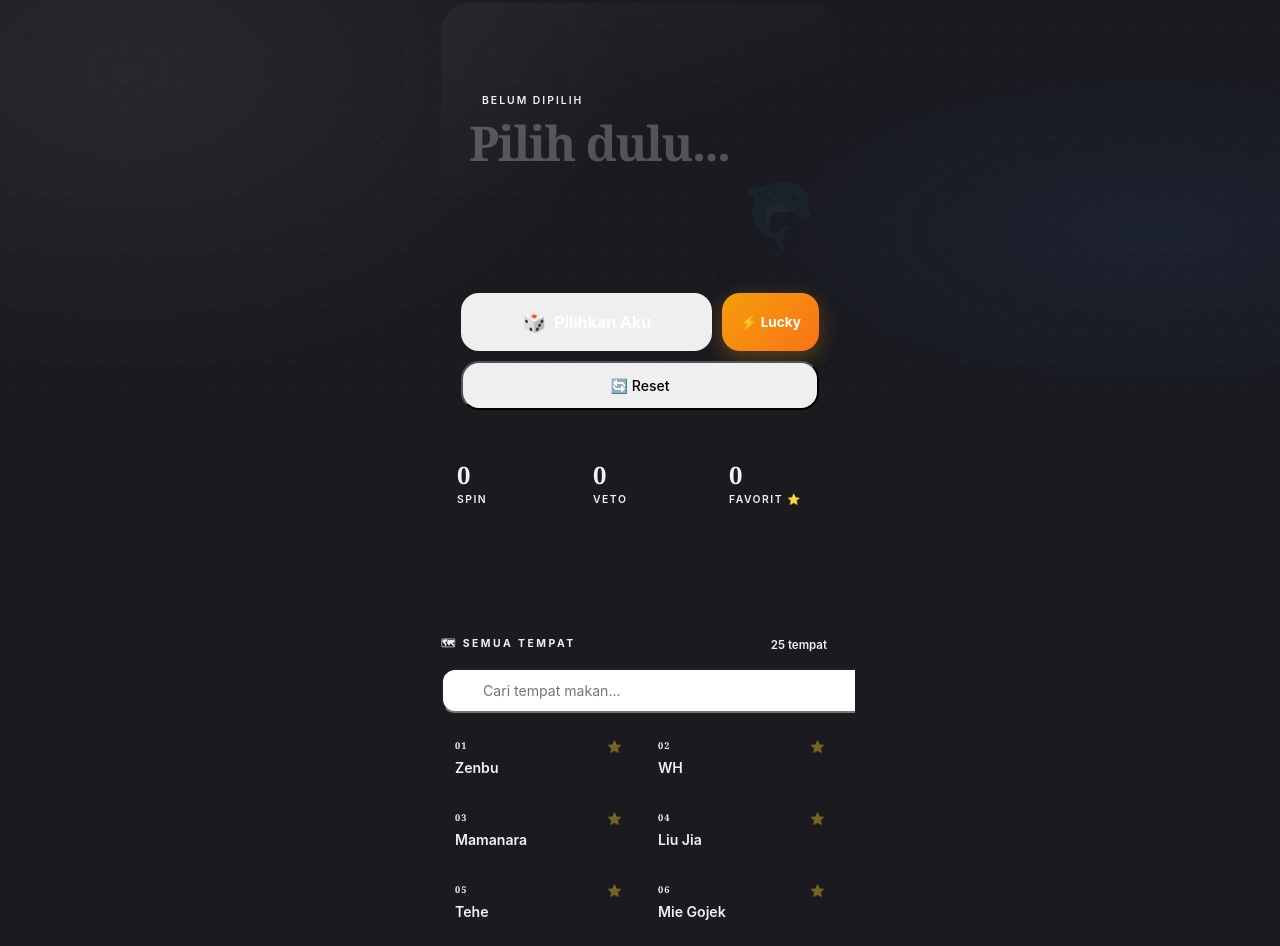
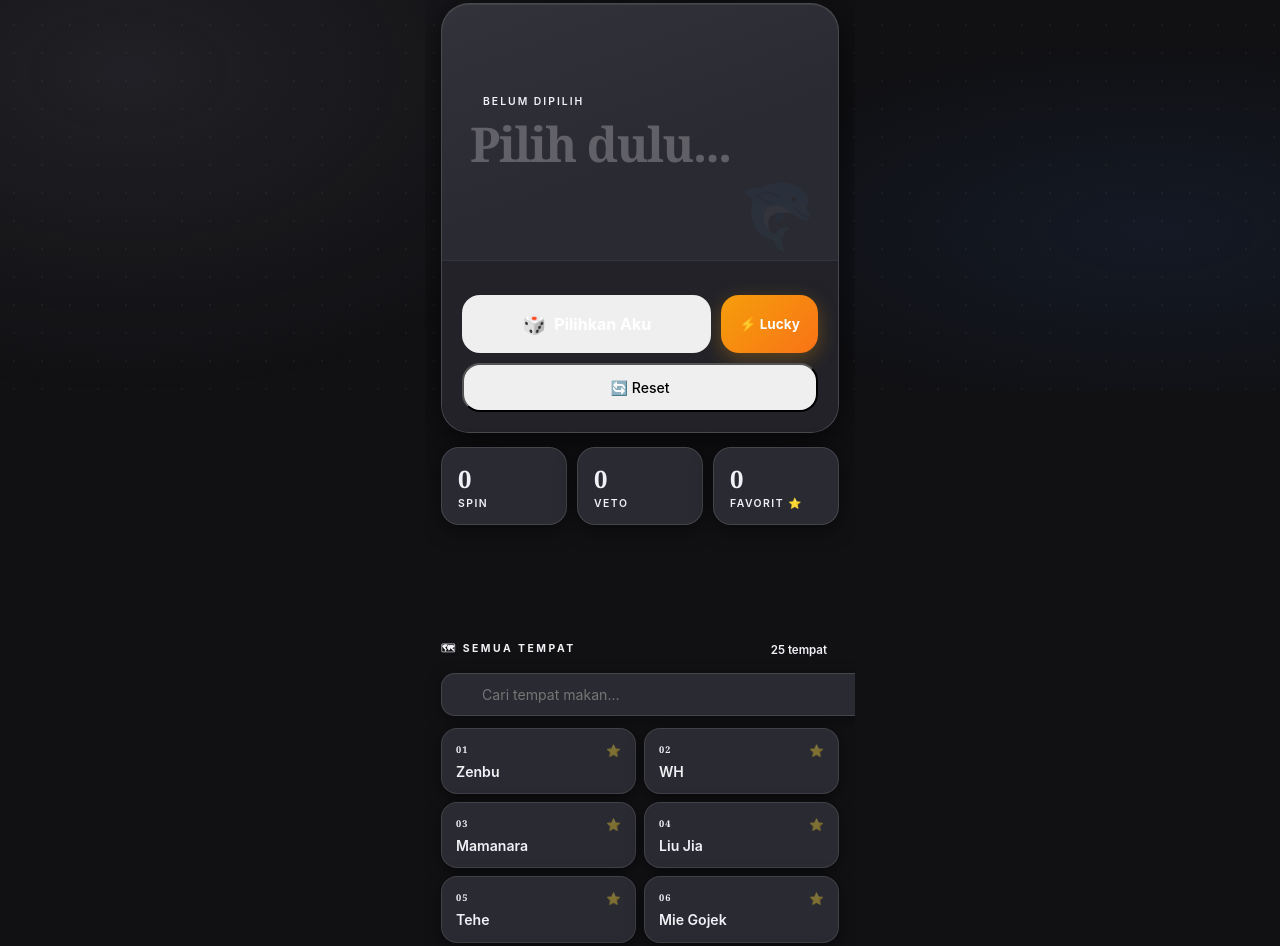
Before and after one commit to VinkentG/miniproject, a plain HTML site: page makanapa.html in a window 1280 px wide. Shown: the part 409-1355 px from the top of the page. Drawn offline with Linux system fonts and the light colour scheme.

Commit message:
Update makanapa.html

```diff
--- a/makanapa.html
+++ b/makanapa.html
@@ -11,37 +11,38 @@
 <link rel="preconnect" href="https://fonts.gstatic.com" crossorigin>
 <link href="https://fonts.googleapis.com/css2?family=Syne:wght@700;800&family=Outfit:wght@300;400;500;600;700&display=swap" rel="stylesheet">
 <!-- Critical: prevent white flash before CSS loads -->
-<style>html,body{background:#1a1a1f!important;color:#f0f0f5!important}</style>
+<style>html,body{background:#111114!important;color:#f0f0f5!important}</style>
 <style>
 :root {
-  --bg: #1a1a1f;
-  --surface: #242429;
-  --surface2: #2e2e35;
-  --card: #28282f;
+  --bg: #111114;
+  --surface: #2a2a32;
+  --surface2: #323238;
+  --card: #2a2a32;
   --blue: #3b82f6;
   --blue2: #60a5fa;
   --blue-dim: rgba(59,130,246,0.15);
   --blue-glow: rgba(59,130,246,0.3);
   --grey: #c4c4cc;
-  --grey-lt: #8888a0;
-  --border: rgba(255,255,255,0.08);
-  --border2: rgba(255,255,255,0.08);
+  --grey-lt: #9090a8;
+  --border: rgba(255,255,255,0.12);
+  --border2: rgba(255,255,255,0.1);
   --ink: #f0f0f5;
   --ink2: #d0d0da;
   --green: #22c55e;
   --orange: #f59e0b;
   --red: #ef4444;
-  --shadow: 0 8px 32px rgba(0,0,0,0.5);
+  --shadow: 0 4px 24px rgba(0,0,0,0.6);
+  --shadow-lg: 0 8px 40px rgba(0,0,0,0.7);
   --shadow-blue: 0 8px 32px rgba(59,130,246,0.25);
 }
 
 - { margin:0; padding:0; box-sizing:border-box; -webkit-tap-highlight-color:transparent; }
   html {
   scroll-behavior:smooth;
-  background: #1a1a1f;
+  background: #111114;
   }
   body {
-  background: #1a1a1f;
+  background: #111114;
   background: var(–bg);
   color: #f0f0f5;
   color: var(–ink);
@@ -179,11 +180,11 @@ box-shadow: 0 4px 16px rgba(59,130,246,.35);
 /* ── MAIN SPIN CARD ── */
 .spin-card {
 margin-top: 16px;
-background: var(–surface);
-border: 1px solid var(–border);
+background: #2a2a32;
+border: 1.5px solid rgba(255,255,255,0.14);
 border-radius: 28px;
 overflow: hidden;
-box-shadow: var(–shadow);
+box-shadow: 0 8px 40px rgba(0,0,0,0.7), 0 1px 0 rgba(255,255,255,0.07) inset;
 opacity: 0; animation: fadeUp .6s .3s ease forwards;
 position: relative;
 }
@@ -273,7 +274,8 @@ transition: all .2s; display: flex; align-items: center; gap: 5px;
 /* SPIN ACTIONS */
 .spin-actions {
 padding: 16px 20px 20px;
-background: var(–surface2);
+background: #222228;
+border-top: 1px solid rgba(255,255,255,0.08);
 display: flex; flex-direction: column; gap: 10px;
 }
 .btn-row { display: flex; gap: 10px; }
@@ -341,9 +343,11 @@ display: flex; gap: 10px; margin-top: 14px;
 opacity: 0; animation: fadeUp .6s .4s ease forwards;
 }
 .stat-tile {
-flex: 1; background: var(–surface); border: 1px solid var(–border2);
+flex: 1; background: #2a2a32;
+border: 1.5px solid rgba(255,255,255,0.12);
 border-radius: 18px; padding: 14px 16px;
 display: flex; flex-direction: column; gap: 2px;
+box-shadow: 0 4px 20px rgba(0,0,0,0.55);
 }
 .stat-num { font-family:‘Syne’,Georgia,serif; font-size:1.5rem; font-weight:800; color:var(–ink); letter-spacing:-1px; }
 .stat-lbl { font-size:.65rem; font-weight:600; text-transform:uppercase; letter-spacing:1.5px; color:var(–grey); }
@@ -408,10 +412,11 @@ content: ‘🔍’; position: absolute; left: 14px; top: 50%; transform: transl
 font-size: .85rem; pointer-events: none;
 }
 .search-input {
-width: 100%; background: var(–surface); border: 1.5px solid var(–border2);
+width: 100%; background: #2a2a32; border: 1.5px solid rgba(255,255,255,0.12);
 border-radius: 14px; padding: 12px 14px 12px 40px;
 font-size: .88rem; font-family: ‘Outfit’, -apple-system, BlinkMacSystemFont, ‘Segoe UI’, sans-serif; color: var(–ink);
 outline: none; transition: border-color .2s;
+box-shadow: 0 4px 16px rgba(0,0,0,0.4);
 }
 .search-input:focus { border-color: var(–blue); }
 .search-input::placeholder { color: var(–grey); }
@@ -421,11 +426,12 @@ outline: none; transition: border-color .2s;
 display: grid; grid-template-columns: 1fr 1fr; gap: 8px;
 }
 .f-card {
-background: var(–surface); border: 1.5px solid var(–border2); border-radius: 16px;
+background: #2a2a32; border: 1.5px solid rgba(255,255,255,0.1); border-radius: 16px;
 padding: 14px 14px 12px; cursor: default;
 transition: all .25s cubic-bezier(.34,1.56,.64,1);
 opacity: 0; transform: translateY(12px);
 position: relative; overflow: hidden;
+box-shadow: 0 4px 16px rgba(0,0,0,0.5);
 -webkit-tap-highlight-color: transparent;
 }
 .f-card.loaded { opacity:1; transform:translateY(0); }
@@ -468,9 +474,11 @@ font-weight: 700; letter-spacing: 2px; text-transform: uppercase;
 
 /* FEAT CARD */
 .feat-card {
-background: var(–surface); border: 1px solid var(–border2);
+background: #2a2a32;
+border: 1.5px solid rgba(255,255,255,0.11);
 border-radius: 22px; padding: 20px; margin-bottom: 14px;
 opacity: 0; animation: fadeUp .6s ease forwards;
+box-shadow: 0 6px 32px rgba(0,0,0,0.6), 0 1px 0 rgba(255,255,255,0.06) inset;
 }
 .feat-card:nth-child(1){animation-delay:.1s}
 .feat-card:nth-child(2){animation-delay:.2s}
@@ -618,10 +626,11 @@ transition:all .2s; -webkit-tap-highlight-color:transparent;
 
 /* ── VEGETARIAN QUOTES ── */
 .veg-section {
-background: #1c2620;
+background: #1c2a20;
 border: 1.5px solid #4ade80;
 border-radius: 22px; padding: 20px; margin-bottom: 14px;
 opacity: 0; animation: fadeUp .6s .6s ease forwards;
+box-shadow: 0 6px 32px rgba(0,0,0,0.6);
 }
 .veg-header {
 display: flex; align-items: flex-start; gap: 12px; margin-bottom: 18px;
@@ -636,12 +645,13 @@ color: #ffffff; letter-spacing: -.3px;
 .veg-quotes { display: flex; flex-direction: column; gap: 10px; }
 
 .vq-card {
-background: #1e2820;
+background: #1e2a22;
 border: 1.5px solid #16a34a;
 border-radius: 16px; padding: 16px;
 opacity: 0; transform: translateY(12px);
 animation: vegCardIn .45s ease forwards;
 position: relative; overflow: hidden;
+box-shadow: 0 4px 16px rgba(0,0,0,0.5);
 }
 .vq-card::before {
 content: ‘”’;
@@ -684,11 +694,12 @@ color: #86efac;
 
 /* ── HEALTH QUOTES ── */
 .health-section {
-background: #222229;
+background: #20202a;
 border: 1.5px solid rgba(59,130,246,.4);
 border-radius: 22px; padding: 20px;
 margin-bottom: 32px;
 opacity: 0; animation: fadeUp .6s .7s ease forwards;
+box-shadow: 0 6px 32px rgba(0,0,0,0.6);
 }
 
 .health-header {
@@ -717,11 +728,12 @@ color: #ffffff;
 
 /* Stage */
 .hq-stage {
-background: #242429;
-border: 1px solid rgba(59,130,246,.25);
+background: #1a1a22;
+border: 1px solid rgba(59,130,246,.2);
 border-radius: 18px;
 overflow: hidden;
 margin-bottom: 12px;
+box-shadow: 0 4px 20px rgba(0,0,0,0.5);
 }
 
 .hq-card {
@@ -819,9 +831,10 @@ text-transform: uppercase; color: #60a5fa; margin-bottom: 10px;
 display: grid; grid-template-columns: 1fr 1fr; gap: 8px;
 }
 .tip-card {
-background: #242429; border: 1px solid rgba(59,130,246,.2);
+background: #1a1a22; border: 1px solid rgba(59,130,246,.18);
 border-radius: 14px; padding: 12px;
 opacity: 0; animation: fadeUp .4s ease forwards;
+box-shadow: 0 3px 12px rgba(0,0,0,0.4);
 }
 .tip-card:nth-child(odd)  { animation-delay: .05s; }
 .tip-card:nth-child(even) { animation-delay: .1s; }
```
